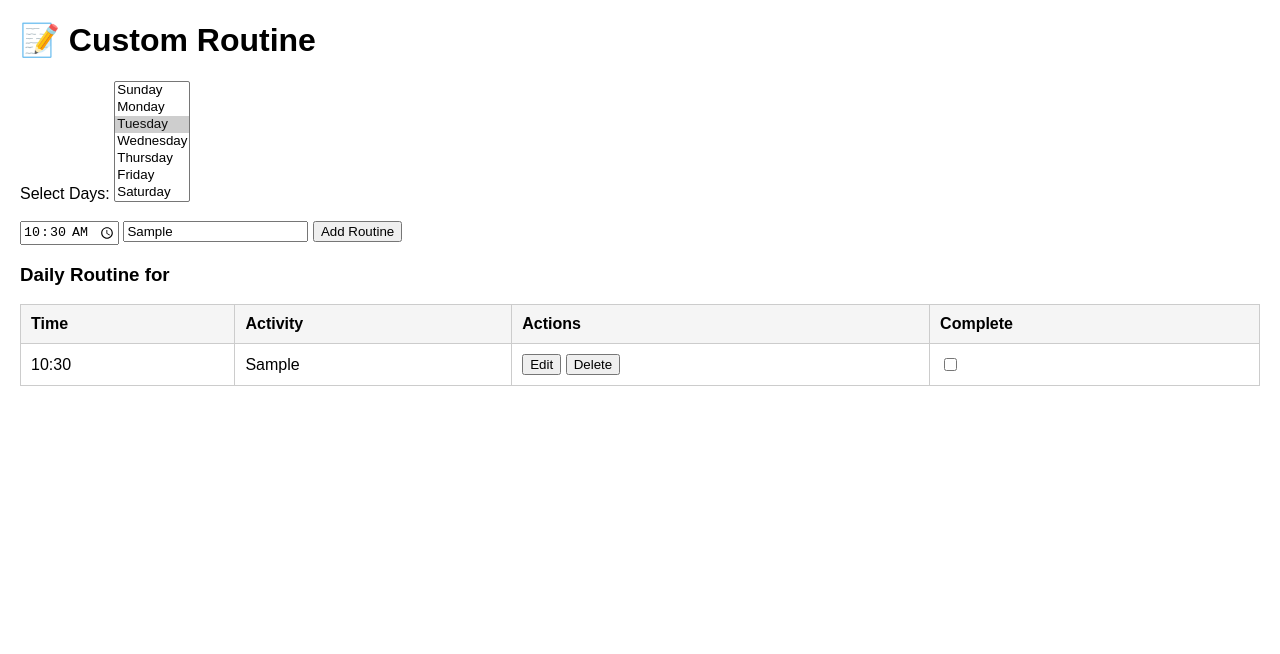
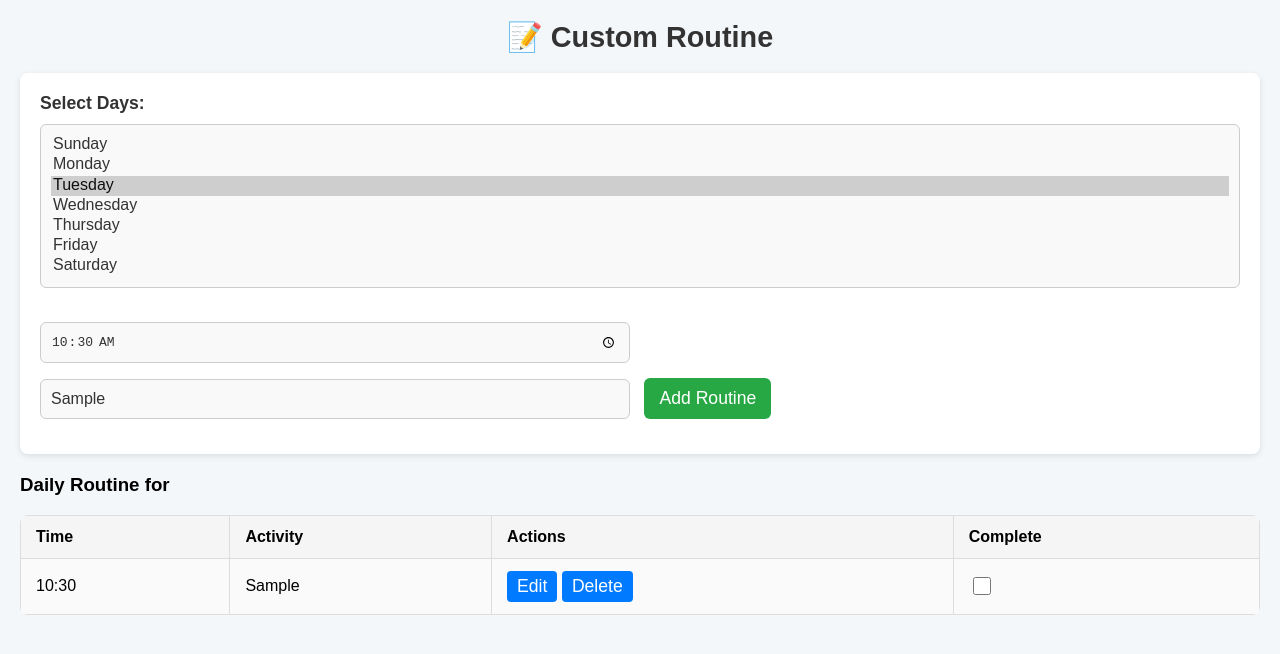
Before and after one commit to md-moniruzzaman01/Daily-Routine-Tracker, a browser extension: page index.html in a window 1280 px wide. Both pictures are taken after typing "10:30", "Sample" into the empty fields and a click on the button "Add Routine". Drawn offline with Linux system fonts and the light colour scheme.

Commit message:
ui finishing

```diff
--- a/index.html
+++ b/index.html
@@ -9,49 +9,127 @@
     font-family: Arial, sans-serif;
     margin: 20px;
     min-width: 300px;
+    background-color: #f4f7fa;
 }
+
+h1 {
+    font-size: 1.8em;
+    color: #333;
+    text-align: center;
+}
+
+form {
+    background-color: #ffffff;
+    border-radius: 8px;
+    padding: 20px;
+    box-shadow: 0 2px 6px rgba(0, 0, 0, 0.1);
+    margin-bottom: 20px;
+}
+
+label {
+    font-weight: bold;
+    font-size: 1.1em;
+    margin-bottom: 10px;
+    display: block;
+    color: #333;
+}
+
+#daySelect {
+    width: 100%;
+    padding: 10px;
+    border: 1px solid #ccc;
+    border-radius: 6px;
+    background-color: #f9f9f9;
+    font-size: 1em;
+    color: #333;
+    margin-bottom: 15px;
+    box-sizing: border-box;
+    display: inline-block;
+    cursor: pointer;
+}
+
+#daySelect:focus {
+    border-color: #007BFF;
+    background-color: #e6f0ff;
+    outline: none;
+}
+
+input[type="time"],
+input[type="text"] {
+    width: calc(50% - 10px);
+    padding: 10px;
+    border: 1px solid #ccc;
+    border-radius: 6px;
+    margin-right: 10px;
+    margin-bottom: 15px;
+    background-color: #f9f9f9;
+    font-size: 1em;
+    color: #333;
+    box-sizing: border-box;
+}
+
+button {
+    padding: 10px 15px;
+    background-color: #28a745;
+    color: #fff;
+    border: none;
+    border-radius: 6px;
+    font-size: 1.1em;
+    cursor: pointer;
+    transition: background-color 0.3s ease;
+}
+
+button:hover {
+    background-color: #218838;
+}
+
 table {
     width: 100%;
     border-collapse: collapse;
     margin-bottom: 20px;
+    border-radius: 8px;
+    overflow: hidden;
 }
+
 th, td {
-          border: 1px solid #ccc;
-          padding: 10px;
+    padding: 12px 15px;
     text-align: left;
+    border: 1px solid #ddd;
 }
+
 th {
     background-color: #f5f5f5;
 }
-      .task-done {
-          text-decoration: line-through;
-          color: gray;
+
+tr:nth-child(even) {
+    background-color: #fafafa;
 }
-      ul {
-          padding-left: 0;
-          list-style: none;
+
+td button {
+    background-color: #007bff;
+    border: none;
+    padding: 5px 10px;
+    color: white;
+    border-radius: 4px;
+    cursor: pointer;
+    transition: background-color 0.3s ease;
 }
-      .todo-item {
-          display: flex;
-          align-items: center;
-          gap: 10px;
-          margin-bottom: 5px;
+
+td button:hover {
+    background-color: #0056b3;
 }
-      .todo-item span {
-          flex-grow: 1;
+
+.completeTask {
+    width: 18px;
+    height: 18px;
+    cursor: pointer;
 }
-      .deleteBtn {
-          background: none;
-          border: none;
-          cursor: pointer;
-          color: red;
+
+.completeTask:checked {
+    background-color: #007bff;
 }
-      /* This hides the task row when the checkbox is checked */
-      .completeTask:checked {
-          display: none;
-      }
+
     </style>
-
 </head>
 <body>
     <h1>📝 Custom Routine</h1>
@@ -74,6 +152,7 @@
             <th>Time</th>
             <th>Activity</th>
             <th>Actions</th>
+            <th>Complete</th>
         </tr>
     </table>
 
--- a/popup.js
+++ b/popup.js
@@ -190,12 +190,12 @@ function initDaySelect() {
     select.size = days.length;
 
     select.addEventListener("change", function () {
-        const selectedDay = select.value;
-        loadCustomRoutine(selectedDay);
+        const selectedDays = Array.from(select.selectedOptions).map(option => option.value);
+        loadCustomRoutine(selectedDays.length === 1 ? selectedDays[0] : "multiple");
     });
 
     const today = new Date().toLocaleString("en-US", { weekday: "long" });
-    select.value = today;
+    select.value = today;  // Set today's day as default
     loadCustomRoutine(today);  // Load routine for today on page load
 }
 
```
Lines whose indentation alone changed are shown as unchanged.
